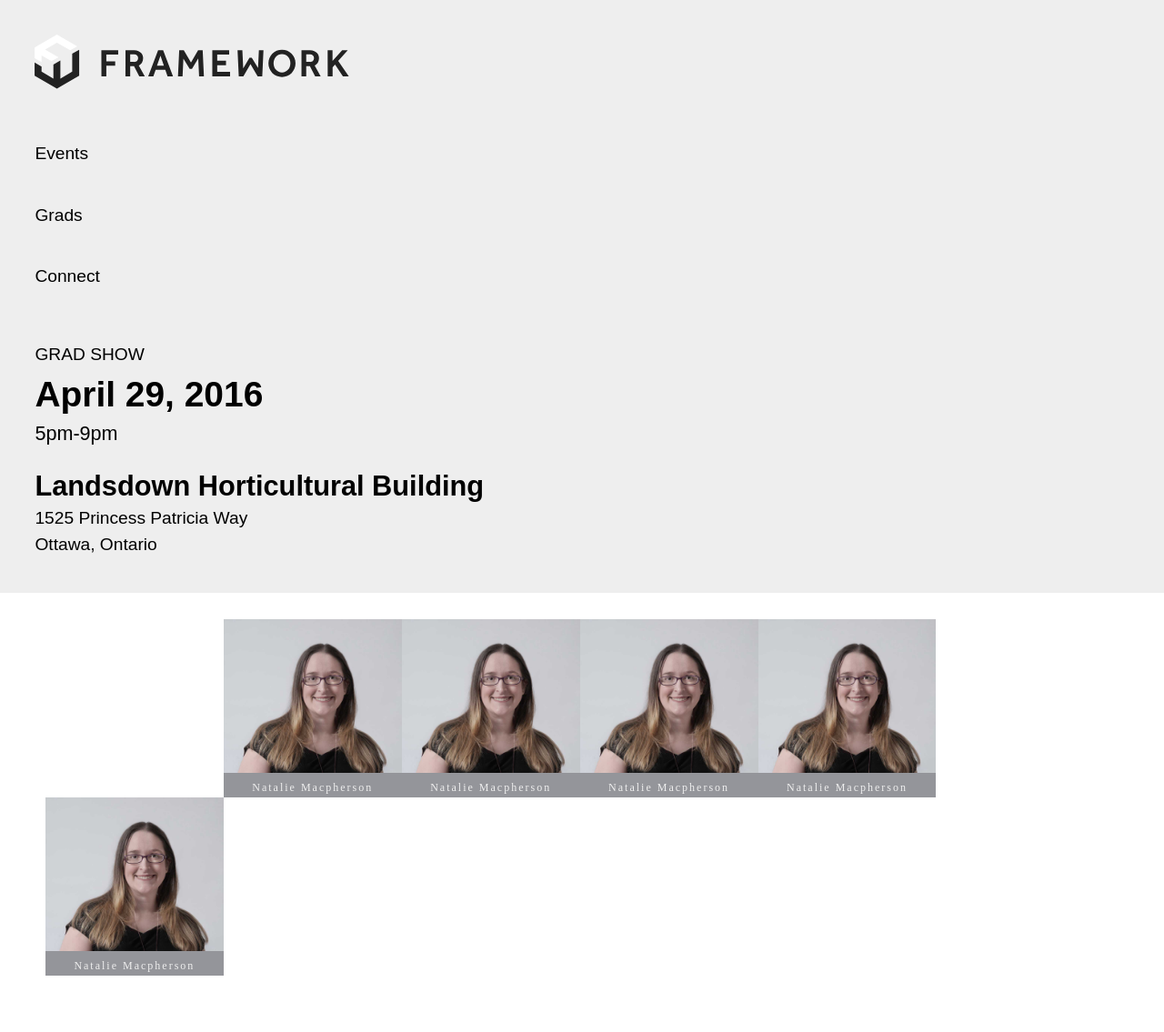
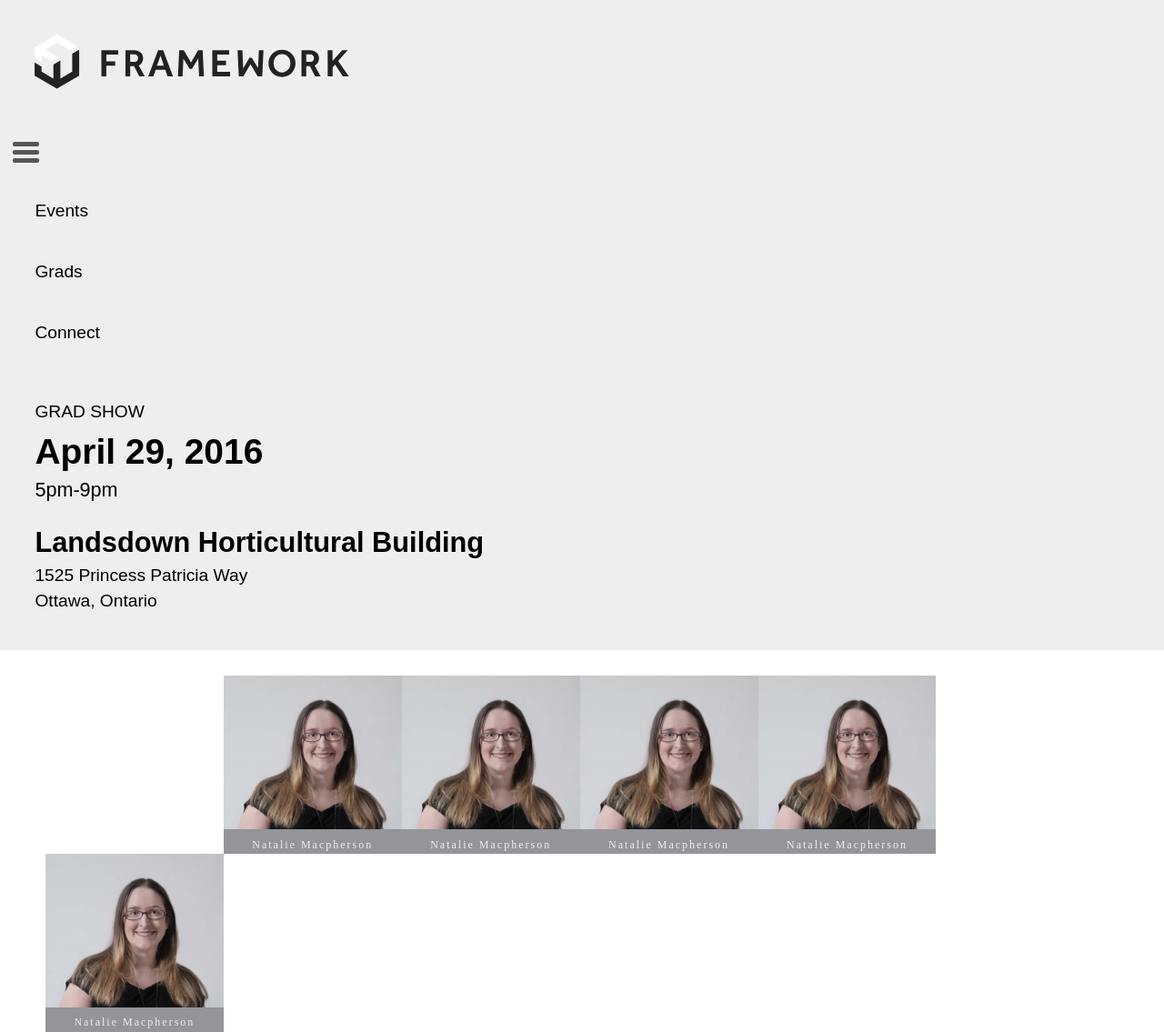
Before and after one commit to algonquindesign-grads/2016, a Jekyll site: the page built from index.html, in a window 1280 px wide. Shown: the whole page at 91% size. Built offline with Jekyll 4.4.1, drawn with Linux system fonts in a browser that asks for light colours; before the commit the page ends 1073 px from its top, so only the background shows below that.

Commit message:
feat(css): build pure css burger button for menu

```diff
--- a/_includes/header.html
+++ b/_includes/header.html
@@ -17,6 +17,7 @@
     <!-- <img class="" src="http://grads.images.algonquindesign.ca.s3.amazonaws.com/2016/img/fw-logo.svg" alt="framework 2016 logo"> -->
     </a>
   </div>
+  <a href="#fw-menu" id="fw-toggle" class="fw-toggle"><div class="fw-toggle-button"><span>Menu</span></div></a>
 
   {% include nav.html %}
 
--- a/_includes/nav.html
+++ b/_includes/nav.html
@@ -1,4 +1,4 @@
-<nav class="fw-navigation">
+<nav class="fw-navigation" id="fw-menu">
     <ul>
         <li><a href="#">Events</a></li><!--
      --><li><a href="#">Grads</a></li><!--
--- a/css/style.css
+++ b/css/style.css
@@ -2073,8 +2073,52 @@ body {
   width: 100%;
 }
 
-.svg-top {
+.fw-header .logo .fw-logo svg .svg-top {
   transition: all 500ms ease-in-out;
+}
+
+.fw-toggle {
+  display: block;
+  width: 3em;
+  padding: 1.5em 0.75em;
+  background-color: transparent;
+}
+
+.fw-toggle .fw-toggle-button {
+  position: relative;
+}
+
+.fw-toggle .fw-toggle-button:after, .fw-toggle .fw-toggle-button:before {
+  content: "";
+  position: absolute;
+  left: 0;
+  top: -9px;
+}
+
+.fw-toggle .fw-toggle-button:after {
+  top: 9px;
+}
+
+.fw-toggle .fw-toggle-button span {
+  position: absolute !important;
+  height: 1px;
+  width: 1px;
+  overflow: hidden;
+  clip: rect(1px, 1px, 1px, 1px);
+  position: relative;
+  display: block;
+}
+
+.fw-toggle-button,
+.fw-toggle-button:after,
+.fw-toggle-button:before {
+  width: 100%;
+  height: 5px;
+  background-color: #55565a;
+  transition: all 0.3s;
+  -webkit-backface-visibility: hidden;
+          backface-visibility: hidden;
+  border-radius: 2px;
 }
 
 .fw-navigation {
--- a/scss/components/_header.scss
+++ b/scss/components/_header.scss
@@ -22,17 +22,58 @@
         display: block;
         width: 100%;
       }
+      svg{
+        .svg-top{
+          transition: all 500ms ease-in-out;
+        }
+      }
     }
 
   }
 
 }
 
-.svg-top{
-  transition: all 500ms ease-in-out;
+
+
+.fw-toggle{
+  display: block;
+  width: 3em;
+  padding: 1.5em 0.75em;
+  background-color: transparent;
+
+  .fw-toggle-button{
+    position: relative;
+    &:after, &:before{
+      content: "";
+      position: absolute;
+      left: 0;
+      top: -9px;
+    }
+    &:after{
+      top: 9px;
+    }
+    span{
+      @include element-invisible;
+      position: relative;
+      display: block;
+    }
+  }
+}
+
+.fw-toggle-button,
+.fw-toggle-button:after,
+.fw-toggle-button:before {
+  width: 100%;
+  height: 5px;
+  background-color: $grey;
+  transition: all 0.3s;
+  backface-visibility: hidden;
+  border-radius: 2px;
 }
 
 .fw-navigation{
+  // max-height: 0;
+  // overflow: hidden;
   margin: 0;
   background-color: $purple;
 
```
